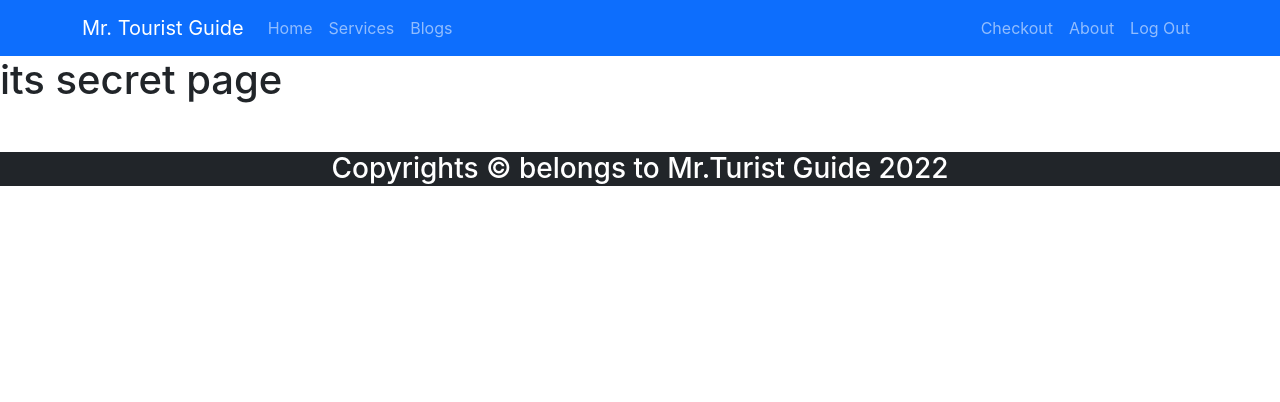
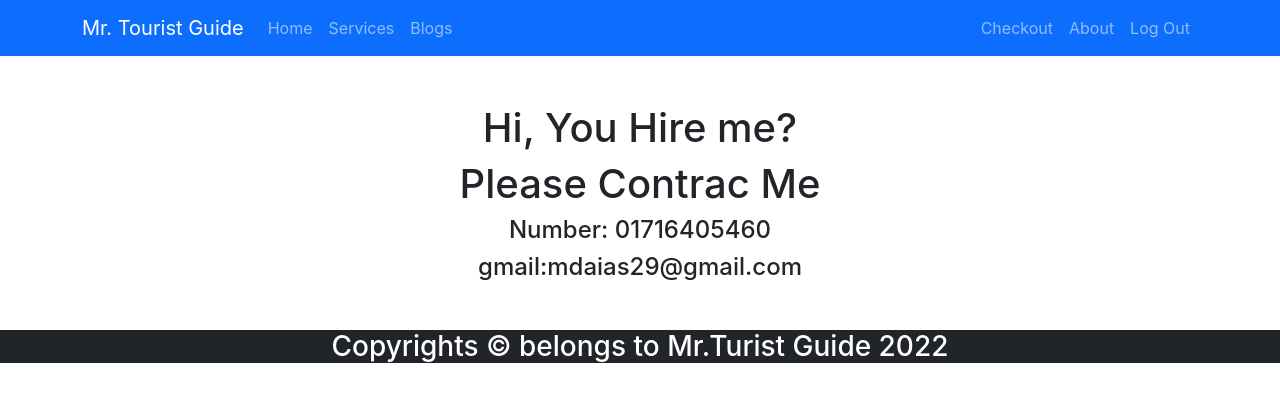
Before and after one commit to mdaias/independent-service-provider, a React (Create React App) app: page /checkout in a window 1280 px wide. Shown: the top 402 px of the page. Built offline with nearby package versions, Linux system fonts and the light colour scheme; no server answers; sample sign-in values are in the browser's storage.

Commit message:
redmi file edit

```diff
--- a/src/components/Checkout/Checkout.js
+++ b/src/components/Checkout/Checkout.js
@@ -2,9 +2,11 @@ import React from 'react';
 
 const Checkout = () => {
     return (
-        <div>
-            <h1>its secret page</h1>
-
+        <div className='text-center mt-5'>
+            <h1>Hi, You Hire me?</h1>
+            <h1>Please Contrac Me</h1>
+            <h4>Number: 01716405460</h4>
+            <h4>gmail:mdaias29@gmail.com</h4>
         </div>
     );
 };
--- a/src/components/Footer/Footer.js
+++ b/src/components/Footer/Footer.js
@@ -5,7 +5,7 @@ const Footer = () => {
     const today = new Date();
     const year = today.getFullYear();
     return (
-        <footer className='footer bg-dark text-white h-25 text-center mt-5'>
+        <footer className='footer bg-dark text-white text-center mt-5'>
             <h3>Copyrights © belongs to <span>Mr.Turist Guide</span> {year}</h3>
         </footer>
     );
```
Also changed, not shown: 1 other file (tests, documents, lock files or other folders).
